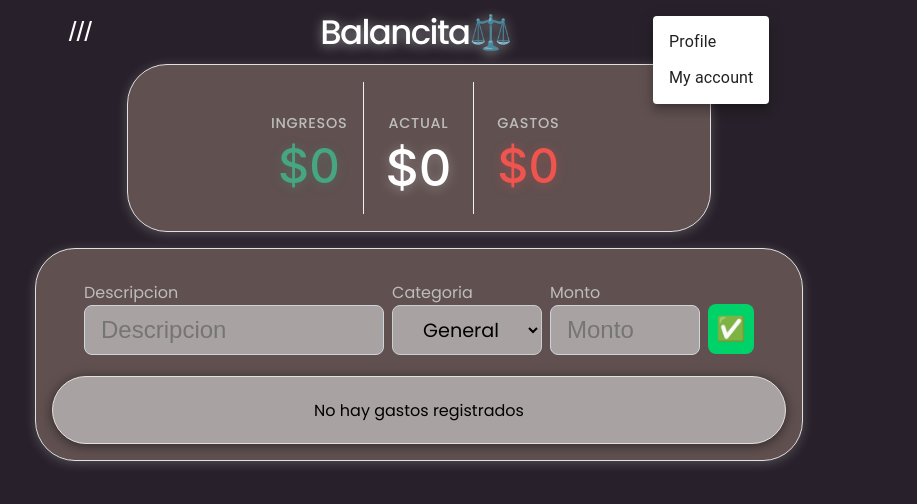
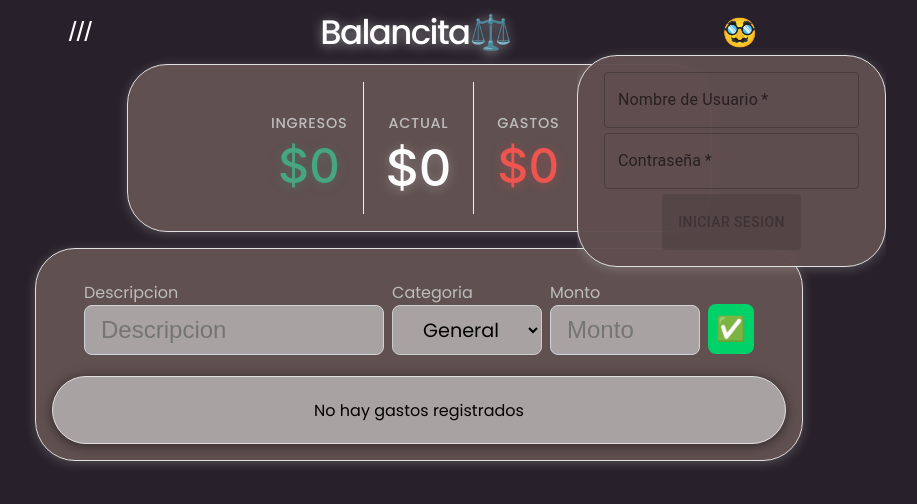
Before and after one commit to Sevillanof/Balancita-OP, a React (Vite) app: page / in a window 1280 px wide. Both pictures are taken after a click on the button "account of current user". Shown: the top 504 px of the page, without its empty margins (221-1138 px from the left). Built offline with nearby package versions, Linux system fonts and the light colour scheme.

Commit message:
add login component form

```diff
--- a/app/components/Header/NavBar/componentes/BarMenu.tsx
+++ b/app/components/Header/NavBar/componentes/BarMenu.tsx
@@ -10,6 +10,7 @@
     Menu
 } from '@mui/material';
 import { Menu as MenuOpen } from '@mui/icons-material';
+import LoginForm from './LoginForm';
 
 
 export default function BarMenu() {
@@ -73,9 +74,24 @@
                 }}
                 open={Boolean(anchorEl)}
                 onClose={handleClose}
+                sx={{
+                  '& .MuiPaper-root': {
+                    backgroundColor: 'transparent !important',
+                    boxShadow: 'none !important',
+                    borderRadius: '8px !important',
+                    margin: '15px 117px',
+
+                  },
+                }}
               >
+                {false ? (
+                  <>
                 <MenuItem onClick={handleClose}>Profile</MenuItem>
                 <MenuItem onClick={handleClose}>My account</MenuItem>
+                </>
+                ) : (
+                  <LoginForm />
+                ) }
               </Menu>
             </div>
           )}
--- /dev/null
+++ b/app/components/Header/NavBar/componentes/FormInput.tsx
@@ -0,0 +1,40 @@
+import { TextField, Typography } from '@mui/material';
+
+import { FieldErrors, useFormContext } from 'react-hook-form';
+
+interface FormInputProps {
+    name: string;
+    label: string;
+    type: string;
+    disabled?: boolean;
+    required?: boolean;
+}
+
+
+
+const formValidation = (errors: FieldErrors, errorKey: string ) => {
+  const error = errors[errorKey]
+    return error ? <Typography color="red">{error.message as string}</Typography> : null
+}
+
+function FormInput({name, label, type, disabled, required}: FormInputProps) {
+    const {register, errors } = useFormContext();
+  return (
+    <div>
+        <TextField
+        required={required}
+        disabled={disabled}
+        type={type}
+        error={!!errors[name]}
+        id={name}
+        label={label}
+        variant='outlined'
+        className= {'color= red'}
+        {...register(name)}
+        />
+        {errors && formValidation(errors, name)}
+    </div>
+  )
+}
+
+export default FormInput
--- /dev/null
+++ b/app/components/Header/NavBar/componentes/LoginForm.css
@@ -0,0 +1,19 @@
+.login-form{
+    display: grid;
+    grid-template-columns: repeat(1, 1fr);
+    grid-template-rows: repeat(3, 1fr);
+    gap: 5px;
+    width: 275px;
+    justify-items: center;
+    margin: 1rem auto;
+    padding: 1rem;
+    background-color: #604f50fa;
+    border: 1px solid #e0e0e0;
+    border-radius: 40px;
+    box-shadow: 0 2px 12px rgba(255, 255, 255, 0.2);
+}
+
+.login-form div{
+    width: 255px;
+    font-family: "Poppins", sans-serif;
+}
--- /dev/null
+++ b/app/components/Header/NavBar/componentes/LoginForm.tsx
@@ -0,0 +1,59 @@
+import { useForm, SubmitHandler, FormProvider } from "react-hook-form";
+import { zodResolver } from "@hookform/resolvers/zod";
+import  {schema, LoginFormValues}  from "./schemas/login-form-schema";
+import { Box, Typography } from "@mui/material";
+import FormInput from "./FormInput";
+import SubmitInput from "./SubmitButton";
+import "./LoginForm.css";
+
+function LoginForm() {
+
+  const {
+    register,
+    handleSubmit,
+    watch,
+    formState: { errors, isDirty, isValid },
+    reset,
+  } = useForm<LoginFormValues>({
+    resolver: zodResolver(schema),
+    mode: "onChange",
+    defaultValues: {
+      username: "",
+      password: "",
+    }
+  })
+
+
+
+  const userNameWatch = watch("username");
+  const passwordWatch = watch("password");
+
+  const onSubmit: SubmitHandler<LoginFormValues> = (data) => {
+    console.log(data);
+    reset();
+  }
+
+  return (
+    <>
+
+<FormProvider {...{register, errors}}>
+    <form className="login-form" onSubmit={handleSubmit(onSubmit)}>
+      <FormInput name="username" label="Nombre de Usuario" type="text" required={true} />
+      <FormInput name="password" label="Contraseña" type="password" required={true} />
+      <SubmitInput isDirty={isDirty} isValid={isValid} type='submit'>Iniciar Sesion</SubmitInput>
+    </form>
+</FormProvider>
+    <Box color="grey.600" mt="10px">
+      {isDirty && !isValid && (
+        <>
+        <Typography>Username: {userNameWatch}</Typography>
+        <Typography>Password: {passwordWatch}</Typography>
+        </>
+      )
+    }
+    </Box>
+    </>
+  )
+}
+
+export default LoginForm
--- /dev/null
+++ b/app/components/Header/NavBar/componentes/SubmitButton.tsx
@@ -0,0 +1,11 @@
+import { Button } from '@mui/material';
+
+function SubmitButton({isDirty, isValid, children, type}) {
+  return (
+    <Button type={type} variant='contained' disabled={!isDirty || !isValid}>
+        {children}
+    </Button>
+  )
+}
+
+export default SubmitButton
--- /dev/null
+++ b/app/components/Header/NavBar/componentes/schemas/login-form-schema.ts
@@ -0,0 +1,26 @@
+import { z } from "zod";
+
+export const schema = z.object({
+  username: z.string().min(4, "Minimo 4 caracteres").max(14, "Maximo 14 caracteres"),
+  password: z
+  .string()
+  .refine((val) => /[A-Za-z]/.test(val), {
+    message: "La contraseña debe tener al menos una letra",
+  })
+  .refine((val) => /\d/.test(val), {
+    message: "La contraseña debe tener al menos un número",
+  })
+  .refine((val) => /[@$!%*?&]/.test(val), {
+    message: "La contraseña debe tener al menos un carácter especial",
+  })
+  .refine((val) => /^[A-Za-z\d@$!%*?&]+$/.test(val), {
+    message: "La contraseña contiene caracteres inválidos",
+  })
+  .refine((val) => val.length >= 8, {
+    message: "La contraseña debe tener al menos 8 caracteres",
+  })
+}).required();
+
+
+
+export type LoginFormValues = z.infer<typeof schema>;
```
